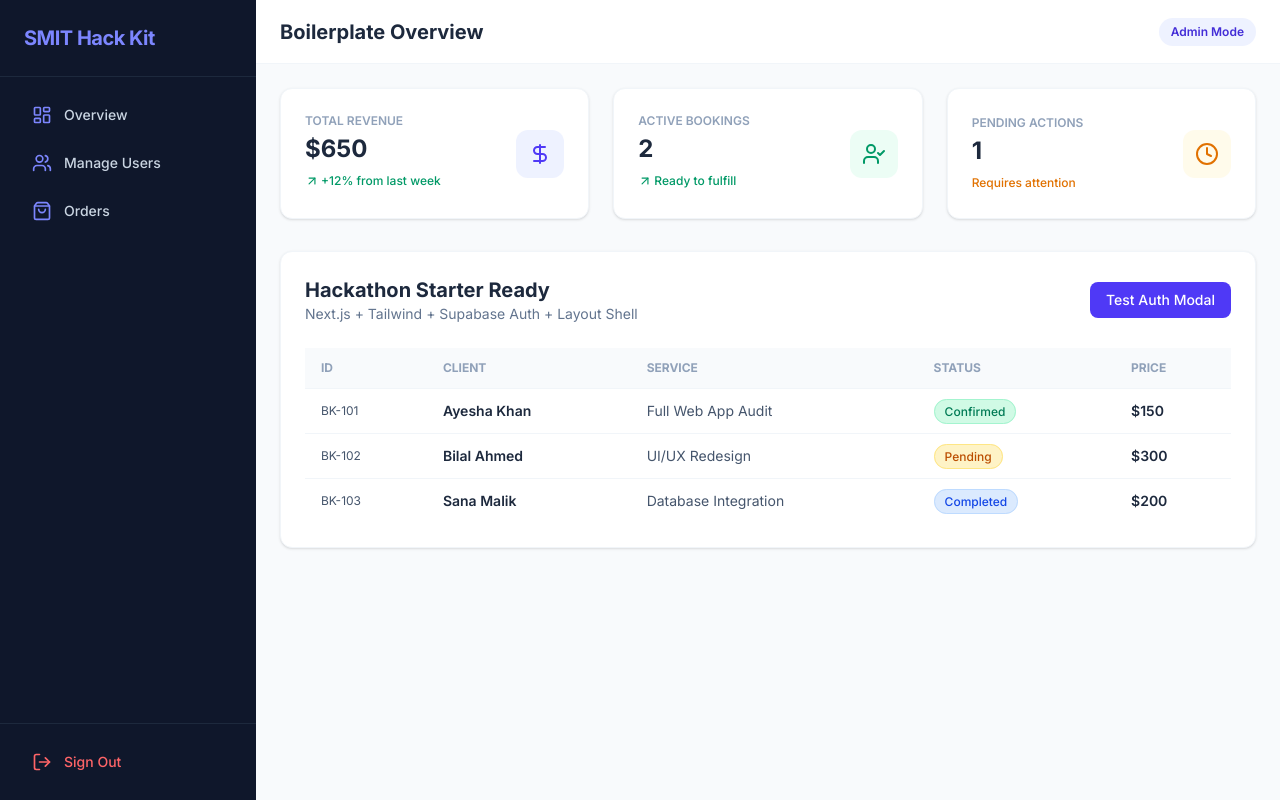
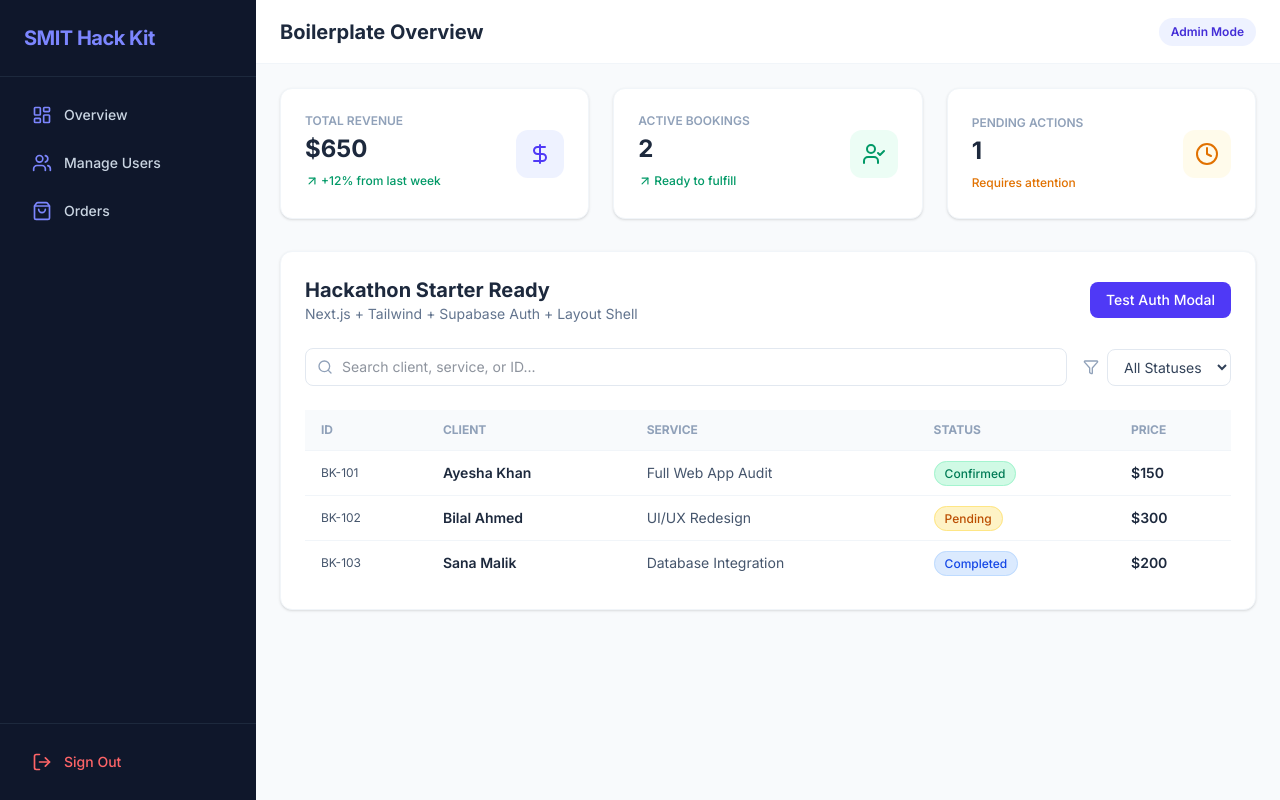
Before and after one commit to hooriyasheikh9246-svg/smithackathon, a Next.js app: page / in a window 1280 px wide. Built offline with nearby package versions, Linux system fonts and the light colour scheme; no server answers.

Commit message:
Add real-time client search and status filter bar

```diff
--- a/src/app/page.tsx
+++ b/src/app/page.tsx
@@ -4,18 +4,30 @@ import { useState } from 'react'
 import DashboardLayout from '@/components/DashboardLayout'
 import AuthModal from '@/components/AuthModal'
 import { MOCK_BOOKINGS, STATUS_COLORS } from '@/lib/mockData'
-import { UserCheck, DollarSign, Clock, ArrowUpRight } from 'lucide-react'
+import { UserCheck, DollarSign, Clock, ArrowUpRight, Search, Filter } from 'lucide-react'
 
 export default function Home() {
   const [isAuthOpen, setIsAuthOpen] = useState(false)
+  const [searchTerm, setSearchTerm] = useState('')
+  const [statusFilter, setStatusFilter] = useState('All')
 
-  // Quick analytics calculations from mock data
+  // Calculated analytics from mock data
   const totalRevenue = MOCK_BOOKINGS.reduce((sum, item) => {
     return sum + parseInt(item.price.replace('$', ''))
   }, 0)
 
   const pendingCount = MOCK_BOOKINGS.filter(b => b.status === 'Pending').length
   const completedCount = MOCK_BOOKINGS.filter(b => b.status === 'Completed' || b.status === 'Confirmed').length
+
+  // Dynamically filter bookings based on search input and selected status
+  const filteredBookings = MOCK_BOOKINGS.filter((item) => {
+    const matchesSearch = item.client.toLowerCase().includes(searchTerm.toLowerCase()) ||
+                          item.service.toLowerCase().includes(searchTerm.toLowerCase()) ||
+                          item.id.toLowerCase().includes(searchTerm.toLowerCase())
+    const matchesStatus = statusFilter === 'All' || item.status === statusFilter
+
+    return matchesSearch && matchesStatus
+  })
 
   return (
     <DashboardLayout title="Boilerplate Overview">
@@ -61,8 +73,9 @@ export default function Home() {
         </div>
       </div>
 
-      {/* Main Table Section */}
+      {/* Main Content Area */}
       <div className="bg-white rounded-xl shadow-sm border border-slate-100 p-6">
+        {/* Header & Auth Button */}
         <div className="flex flex-col sm:flex-row justify-between sm:items-center gap-4 mb-6">
           <div>
             <h2 className="text-xl font-bold text-slate-800">Hackathon Starter Ready</h2>
@@ -76,6 +89,35 @@ export default function Home() {
           </button>
         </div>
 
+        {/* Search & Filter Tools */}
+        <div className="flex flex-col sm:flex-row gap-4 mb-6">
+          <div className="relative flex-1">
+            <Search className="w-4 h-4 absolute left-3 top-1/2 -translate-y-1/2 text-slate-400" />
+            <input
+              type="text"
+              placeholder="Search client, service, or ID..."
+              value={searchTerm}
+              onChange={(e) => setSearchTerm(e.target.value)}
+              className="w-full pl-9 pr-4 py-2 border border-slate-200 rounded-lg text-sm focus:outline-none focus:ring-2 focus:ring-indigo-500/20 focus:border-indigo-500 text-slate-800"
+            />
+          </div>
+
+          <div className="flex items-center gap-2">
+            <Filter className="w-4 h-4 text-slate-400" />
+            <select
+              value={statusFilter}
+              onChange={(e) => setStatusFilter(e.target.value)}
+              className="border border-slate-200 rounded-lg px-3 py-2 text-sm text-slate-700 focus:outline-none focus:ring-2 focus:ring-indigo-500/20 focus:border-indigo-500"
+            >
+              <option value="All">All Statuses</option>
+              <option value="Confirmed">Confirmed</option>
+              <option value="Pending">Pending</option>
+              <option value="Completed">Completed</option>
+            </select>
+          </div>
+        </div>
+
+        {/* Dynamic Table */}
         <div className="overflow-x-auto">
           <table className="w-full text-left text-sm">
             <thead className="text-xs uppercase bg-slate-50 text-slate-400 font-bold border-b border-slate-100">
@@ -88,7 +130,8 @@ export default function Home() {
               </tr>
             </thead>
             <tbody className="divide-y divide-slate-100 text-slate-600">
-              {MOCK_BOOKINGS.map((row) => (
+              {filteredBookings.length > 0 ? (
+                filteredBookings.map((row) => (
                   <tr key={row.id} className="hover:bg-slate-50/50 transition-colors">
                     <td className="py-3 px-4 text-xs font-mono">{row.id}</td>
                     <td className="py-3 px-4 font-semibold text-slate-800">{row.client}</td>
@@ -100,7 +143,14 @@ export default function Home() {
                     </td>
                     <td className="py-3 px-4 font-semibold text-slate-800">{row.price}</td>
                   </tr>
-              ))}
+                ))
+              ) : (
+                <tr>
+                  <td colSpan={5} className="py-8 text-center text-slate-400">
+                    No results match your search criteria.
+                  </td>
+                </tr>
+              )}
             </tbody>
           </table>
         </div>
```
Lines whose indentation alone changed are shown as unchanged.
